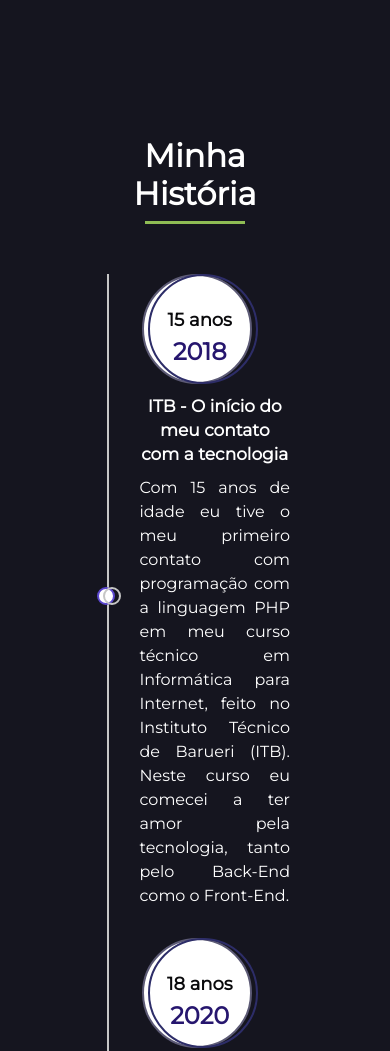
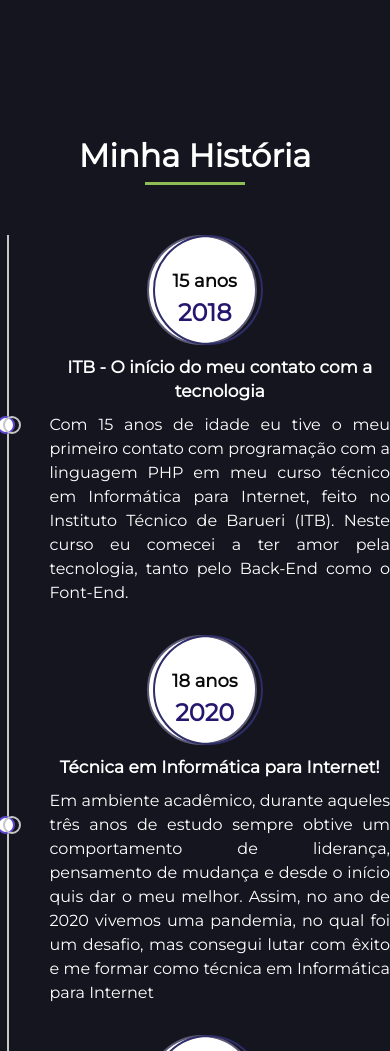
Before and after one commit to vitoriarodris26/portifolio, a plain HTML site: page index.html in a window 390 px wide. Shown: the part 760-1811 px from the top of the page. Drawn offline with nearby package versions, Linux system fonts and the light colour scheme; files that its build step writes are made by us from their sources; a script that the page names is missing; files whose address does not match are found by name; a web font is replaced by a local one.

Commit message:
arrumando versão mobile

```diff
--- a/index.html
+++ b/index.html
@@ -143,7 +143,7 @@
         <div class="timeline-content">
           <h5 class="title">ITB - O início do meu contato com a tecnologia</h5>
           <p class="description">
-            Com 15 anos de idade eu tive o meu primeiro contato com programação com a linguagem PHP em meu curso técnico em Informática para Internet, feito no Instituto Técnico de Barueri (ITB). Neste curso eu comecei a ter amor pela tecnologia, tanto pelo Back-End como o Front-End.
+            Com 15 anos de idade eu tive o meu primeiro contato com programação com a linguagem PHP em meu curso técnico em Informática para Internet, feito no Instituto Técnico de Barueri (ITB). Neste curso eu comecei a ter amor pela tecnologia, tanto pelo Back-End como o Font-End.
           </p>
         </div>
       </div>
@@ -230,7 +230,7 @@
     <div id="video" class="">
       <h2 style="color: #fff ;"> Pitch Pessoal </h2>
 
-        <iframe width="560" height="315" src="https://www.youtube.com/embed/h3EmJzro3HE" title="YouTube video player" frameborder="0" allow="accelerometer; autoplay; clipboard-write; encrypted-media; gyroscope; picture-in-picture" allowfullscreen></iframe>
+        <iframe width="400" height="315" src="https://www.youtube.com/embed/h3EmJzro3HE" title="YouTube video player" frameborder="0" allow="accelerometer; autoplay; clipboard-write; encrypted-media; gyroscope; picture-in-picture" allowfullscreen></iframe>
 
     </div>
 
--- a/style.css
+++ b/style.css
@@ -2,7 +2,7 @@
 body {
     background: #15151f !important;
     scroll-behavior: smooth !important;
-    max-width: auto;
+    max-width: auto !important;
   }
 
 
@@ -503,8 +503,8 @@ margin-left: 30px;
 .CONT{
   margin-top: 50px;
   margin-bottom: 200px;
-  margin-left: 100px;
-  margin-right: 100px;
+margin-left: auto;
+margin-right: auto;
   color: #fff;
   justify-content: center;
 }
@@ -1043,6 +1043,7 @@ font-family: 'Montserrat', sans-serif !important;
   color: #fff;
  padding-bottom: 30px;
 
+
 }
 .imginto{
   border-radius: 50%;
```
